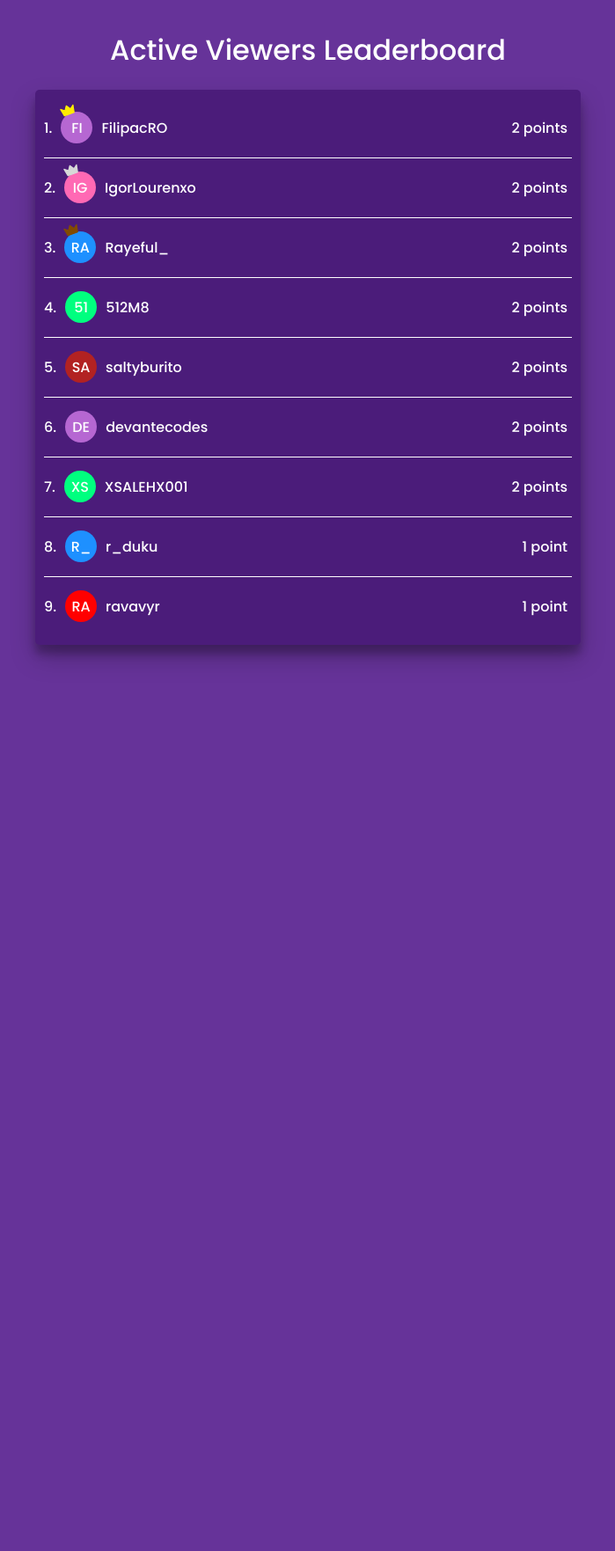
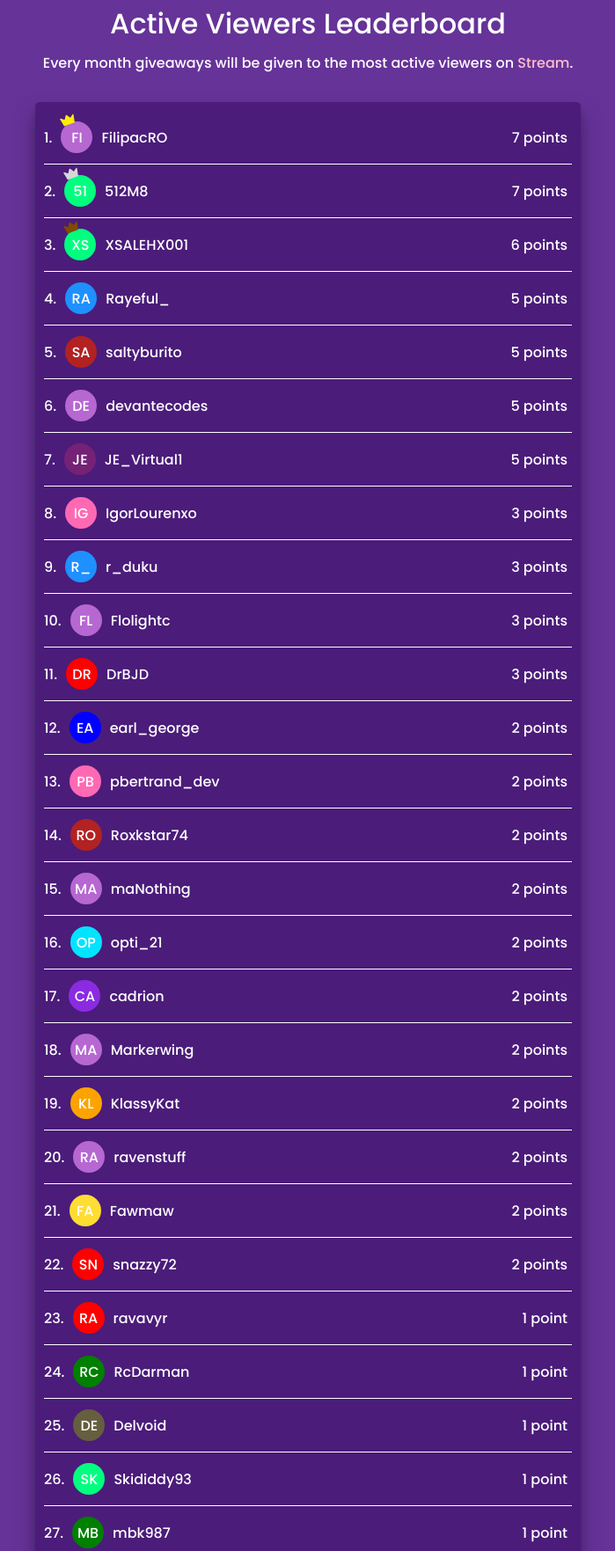
Before and after one commit to florinpop17/youtube-chat-leaderboard, a website: page client/index.html in a window 1280 px wide. Shown: the part 18-1781 px from the top of the page at 88% size, without its empty margins (290-989 px from the left). Before the commit the page ends 800 px from the top, so only its background shows below. Drawn offline with Linux system fonts and the light colour scheme.

Commit message:
updated leaderboard

```diff
--- a/client/db.json
+++ b/client/db.json
@@ -95,6 +95,408 @@
       "message": "#twitch",
       "color": "#00FF7F",
       "id": 16
+    },
+    {
+      "name": "FilipacRO",
+      "message": "#coolstorming",
+      "color": null,
+      "id": 17
+    },
+    {
+      "name": "IgorLourenxo",
+      "message": "#coolstorming",
+      "color": "#FF69B4",
+      "id": 18
+    },
+    {
+      "name": "Flolightc",
+      "message": "#coolstorming",
+      "color": null,
+      "id": 19
+    },
+    {
+      "name": "r_duku",
+      "message": "#coolstorming",
+      "color": "#1E90FF",
+      "id": 20
+    },
+    {
+      "name": "512M8",
+      "message": "#coolstorming",
+      "color": "#00FF7F",
+      "id": 21
+    },
+    {
+      "name": "earl_george",
+      "message": "#coolstorming",
+      "color": "#0000FF",
+      "id": 22
+    },
+    {
+      "name": "JE_Virtual1",
+      "message": "#coolstorming",
+      "color": "#752276",
+      "id": 23
+    },
+    {
+      "name": "Rayeful_",
+      "message": "#coolstorming",
+      "color": "#1E90FF",
+      "id": 24
+    },
+    {
+      "name": "XSALEHX001",
+      "message": "#coolstorming",
+      "color": "#00FF7F",
+      "id": 25
+    },
+    {
+      "name": "RcDarman",
+      "message": "#coolstorming",
+      "color": "#008000",
+      "id": 26
+    },
+    {
+      "name": "saltyburito",
+      "message": "#coolstorming",
+      "color": "#B22222",
+      "id": 27
+    },
+    {
+      "name": "saltyburito",
+      "message": "#popopoints",
+      "color": "#B22222",
+      "id": 28
+    },
+    {
+      "name": "FilipacRO",
+      "message": "#popopoints",
+      "color": null,
+      "id": 29
+    },
+    {
+      "name": "XSALEHX001",
+      "message": "#popopoints",
+      "color": "#00FF7F",
+      "id": 30
+    },
+    {
+      "name": "r_duku",
+      "message": "#popopoints",
+      "color": "#1E90FF",
+      "id": 31
+    },
+    {
+      "name": "512M8",
+      "message": "#popopoints",
+      "color": "#00FF7F",
+      "id": 32
+    },
+    {
+      "name": "JE_Virtual1",
+      "message": "#popopoints",
+      "color": "#752276",
+      "id": 33
+    },
+    {
+      "name": "earl_george",
+      "message": "#popopoints",
+      "color": "#0000FF",
+      "id": 34
+    },
+    {
+      "name": "pbertrand_dev",
+      "message": "#roxkstar74",
+      "color": "#FF69B4",
+      "id": 35
+    },
+    {
+      "name": "Roxkstar74",
+      "message": "#roxkstar74",
+      "color": "#B22222",
+      "id": 36
+    },
+    {
+      "name": "maNothing",
+      "message": "#roxkstar74",
+      "color": null,
+      "id": 37
+    },
+    {
+      "name": "opti_21",
+      "message": "#roxkstar74",
+      "color": "#00E4FF",
+      "id": 38
+    },
+    {
+      "name": "Delvoid",
+      "message": "#roxkstar74",
+      "color": "#655E3F",
+      "id": 39
+    },
+    {
+      "name": "FilipacRO",
+      "message": "#roxkstar74",
+      "color": null,
+      "id": 40
+    },
+    {
+      "name": "cadrion",
+      "message": "#roxkstar74",
+      "color": "#8A2BE2",
+      "id": 41
+    },
+    {
+      "name": "devantecodes",
+      "message": "#roxkstar74",
+      "color": null,
+      "id": 42
+    },
+    {
+      "name": "512M8",
+      "message": "#roxkstar74",
+      "color": "#00FF7F",
+      "id": 43
+    },
+    {
+      "name": "DrBJD",
+      "message": "#roxkstar74",
+      "color": "#FF0000",
+      "id": 44
+    },
+    {
+      "name": "Flolightc",
+      "message": "#roxkstar74",
+      "color": null,
+      "id": 45
+    },
+    {
+      "name": "Markerwing",
+      "message": "#roxkstar74",
+      "color": null,
+      "id": 46
+    },
+    {
+      "name": "Skididdy93",
+      "message": "#roxkstar74",
+      "color": "#00FF7F",
+      "id": 47
+    },
+    {
+      "name": "KlassyKat",
+      "message": "#roxkstar74",
+      "color": "#FDA300",
+      "id": 48
+    },
+    {
+      "name": "XSALEHX001",
+      "message": "#roxkstar74",
+      "color": "#00FF7F",
+      "id": 49
+    },
+    {
+      "name": "Rayeful_",
+      "message": "#roxkstar74",
+      "color": "#1E90FF",
+      "id": 50
+    },
+    {
+      "name": "ravenstuff",
+      "message": "#roxkstar74",
+      "color": null,
+      "id": 51
+    },
+    {
+      "name": "Fawmaw",
+      "message": "#roxkstar74",
+      "color": "#FFDD33",
+      "id": 52
+    },
+    {
+      "name": "JE_Virtual1",
+      "message": "#roxkstar74",
+      "color": "#752276",
+      "id": 53
+    },
+    {
+      "name": "DrBJD",
+      "message": "#freepoint",
+      "color": "#FF0000",
+      "id": 54
+    },
+    {
+      "name": "pbertrand_dev",
+      "message": "#freepoint",
+      "color": "#FF69B4",
+      "id": 55
+    },
+    {
+      "name": "Roxkstar74",
+      "message": "#freepoint",
+      "color": "#B22222",
+      "id": 56
+    },
+    {
+      "name": "maNothing",
+      "message": "#freepoint",
+      "color": null,
+      "id": 57
+    },
+    {
+      "name": "devantecodes",
+      "message": "#freepoint",
+      "color": null,
+      "id": 58
+    },
+    {
+      "name": "FilipacRO",
+      "message": "#freepoint",
+      "color": null,
+      "id": 59
+    },
+    {
+      "name": "512M8",
+      "message": "#freepoint",
+      "color": "#00FF7F",
+      "id": 60
+    },
+    {
+      "name": "Markerwing",
+      "message": "#freepoint",
+      "color": null,
+      "id": 61
+    },
+    {
+      "name": "snazzy72",
+      "message": "#freepoint",
+      "color": "#FF0000",
+      "id": 62
+    },
+    {
+      "name": "JE_Virtual1",
+      "message": "#freepoint",
+      "color": "#752276",
+      "id": 63
+    },
+    {
+      "name": "opti_21",
+      "message": "#freepoint",
+      "color": "#00E4FF",
+      "id": 64
+    },
+    {
+      "name": "cadrion",
+      "message": "#freepoint",
+      "color": "#8A2BE2",
+      "id": 65
+    },
+    {
+      "name": "Flolightc",
+      "message": "#freepoint",
+      "color": null,
+      "id": 66
+    },
+    {
+      "name": "KlassyKat",
+      "message": "#freepoint",
+      "color": "#FDA300",
+      "id": 67
+    },
+    {
+      "name": "ravenstuff",
+      "message": "#freepoint",
+      "color": null,
+      "id": 68
+    },
+    {
+      "name": "XSALEHX001",
+      "message": "#freepoint",
+      "color": "#00FF7F",
+      "id": 69
+    },
+    {
+      "name": "mbk987",
+      "message": "#freepoint",
+      "color": "#008000",
+      "id": 70
+    },
+    {
+      "name": "Rayeful_",
+      "message": "#freepoint",
+      "color": "#1E90FF",
+      "id": 71
+    },
+    {
+      "name": "JE_Virtual1",
+      "message": "#lategang",
+      "color": "#752276",
+      "id": 72
+    },
+    {
+      "name": "FilipacRO",
+      "message": "#lategang again",
+      "color": null,
+      "id": 73
+    },
+    {
+      "name": "DrBJD",
+      "message": "#lategang",
+      "color": "#FF0000",
+      "id": 74
+    },
+    {
+      "name": "snazzy72",
+      "message": "#lategang",
+      "color": "#FF0000",
+      "id": 75
+    },
+    {
+      "name": "qlooooo",
+      "message": "#lategang",
+      "color": null,
+      "id": 76
+    },
+    {
+      "name": "AayushBiswas",
+      "message": "#lategang",
+      "color": "#008000",
+      "id": 77
+    },
+    {
+      "name": "Fawmaw",
+      "message": "#lategang",
+      "color": "#FFDD33",
+      "id": 78
+    },
+    {
+      "name": "pgeorgiev",
+      "message": "#lategang",
+      "color": "#1E90FF",
+      "id": 79
+    },
+    {
+      "name": "easytwitchsniper",
+      "message": "#lategang",
+      "color": "#8A2BE2",
+      "id": 80
+    },
+    {
+      "name": "devantecodes",
+      "message": "#lategang",
+      "color": null,
+      "id": 81
+    },
+    {
+      "name": "512M8",
+      "message": "#lategang",
+      "color": "#00FF7F",
+      "id": 82
+    },
+    {
+      "name": "saltyburito",
+      "message": "#lategang",
+      "color": "#B22222",
+      "id": 83
     }
   ]
 }
--- a/client/index.html
+++ b/client/index.html
@@ -10,6 +10,10 @@
     </head>
     <body>
         <h1>Active Viewers Leaderboard</h1>
+        <p>
+            Every month giveaways will be given to the most active viewers on
+            <a href="https://twitch.tv/florinpop17">Stream</a>.
+        </p>
         <div class="leaderboard" id="leaderboard"></div>
     </body>
 </html>
--- a/client/style.css
+++ b/client/style.css
@@ -9,11 +9,23 @@ body {
     justify-content: center;
     margin: 0;
     min-height: 100vh;
+    color: white;
 }
 
 h1 {
-    color: white;
     font-weight: 500;
+    margin-bottom: 0;
+    text-align: center;
+}
+
+p {
+    margin: 0.5rem 0 2rem;
+    text-align: center;
+}
+
+a {
+    color: pink;
+    text-decoration: none;
 }
 
 .leaderboard {
@@ -29,7 +41,7 @@ h1 {
 }
 
 .item {
-    padding: 5px 0;
+    padding: 0.75rem 0;
     display: flex;
     align-items: center;
     border-bottom: 1px solid white;
@@ -62,6 +74,7 @@ h1 {
     display: flex;
     justify-content: space-between;
     padding-right: 5px;
+    margin: auto;
     flex: 1;
 }
 
--- a/package.json
+++ b/package.json
@@ -4,7 +4,7 @@
     "description": "",
     "main": "index.js",
     "scripts": {
-        "start": "node server.js",
+        "start": "npm run database && node twitch.js",
         "dev": "nodemon server.js",
         "database": "json-server client/db.json"
     },
--- a/twitch.js
+++ b/twitch.js
@@ -14,14 +14,14 @@ const earlyGang = {
 };
 
 const lateGang = {
-    isOpen: false,
+    isOpen: true,
     check: "#lategang",
     users: [],
 };
 
 const secretKey = {
-    isOpen: true,
-    check: "#twitch",
+    isOpen: false,
+    check: "#freepoint",
     users: [],
 };
 
```
Also changed, not shown: README.md.
